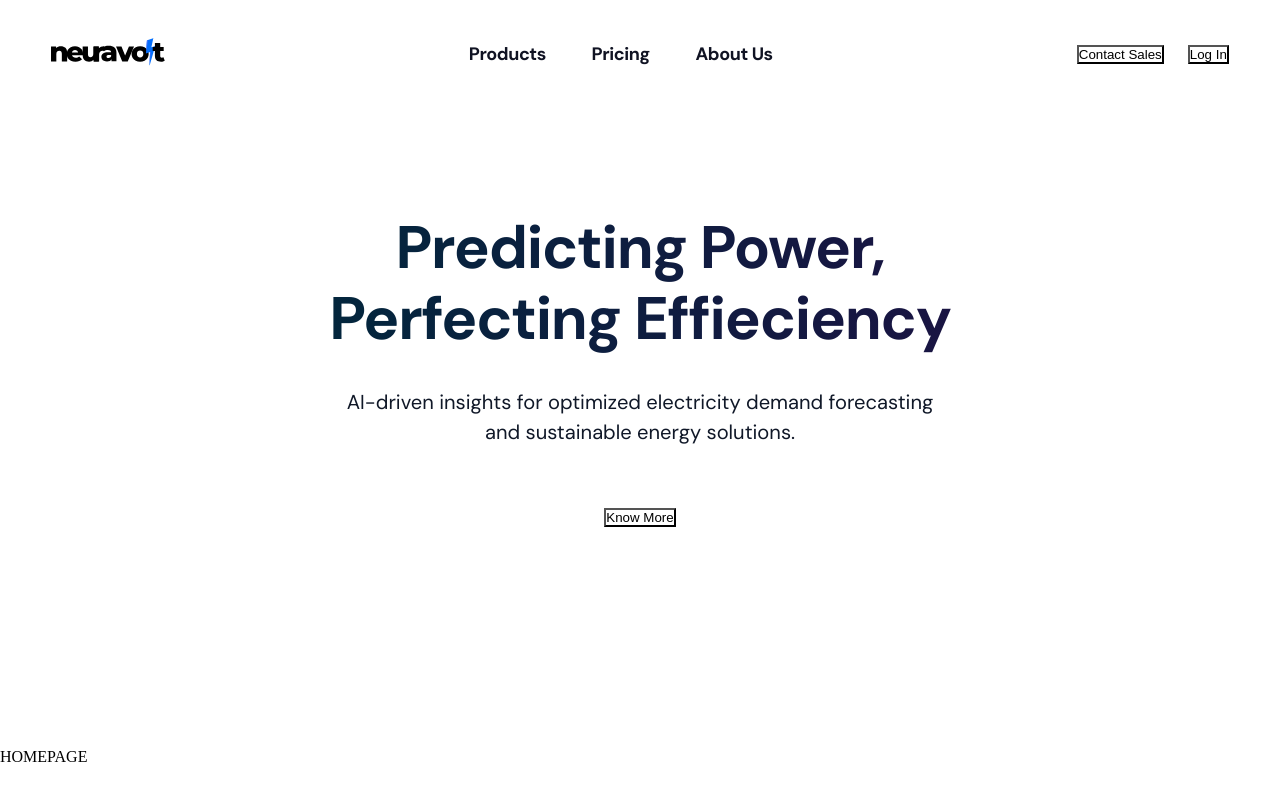
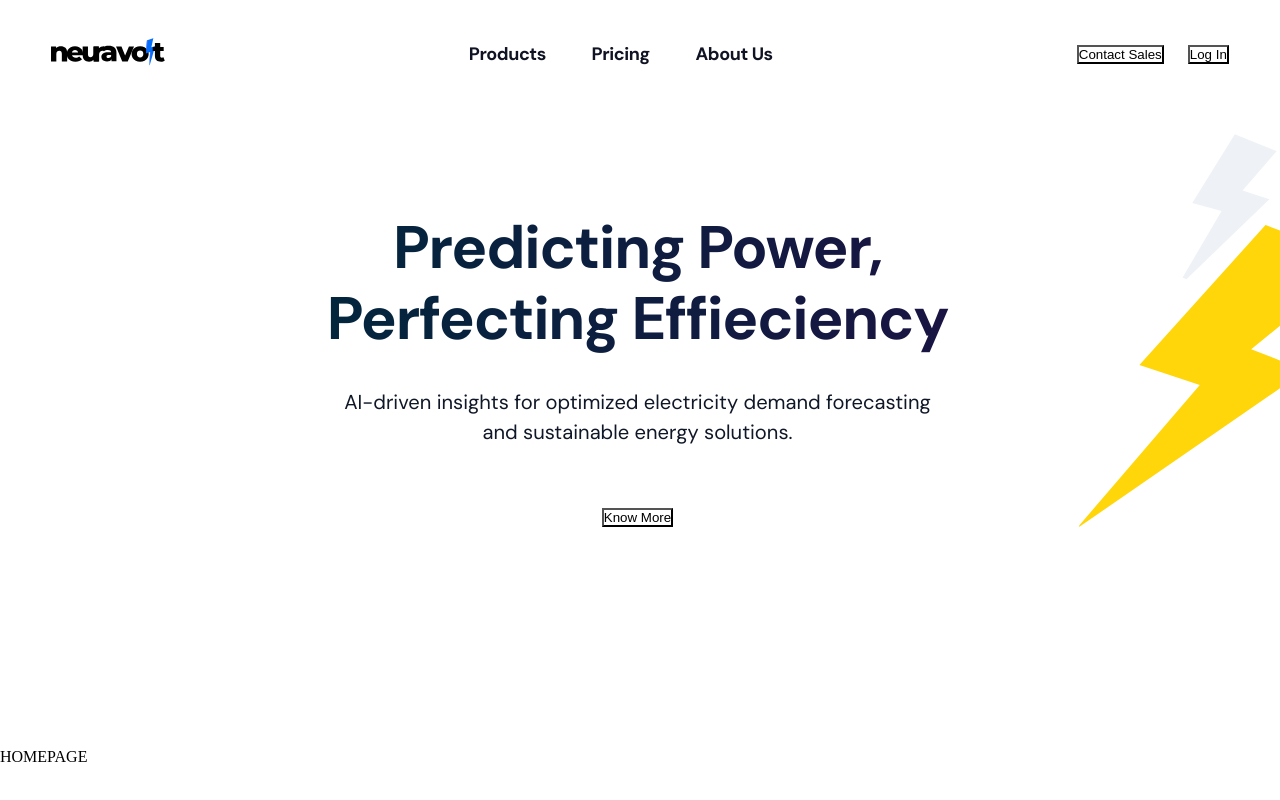
Before and after one commit to Arn-v/NeuraVolt-Frontend, a React (Create React App) app in the folder neuravolt-frontend/: page / in a window 1280 px wide. Built offline with nearby package versions, Linux system fonts and the light colour scheme.

Commit message:
hero-section react+css

```diff
--- a/neuravolt-frontend/src/Components/HeroSection.js
+++ b/neuravolt-frontend/src/Components/HeroSection.js
@@ -1,11 +1,18 @@
-
-
+import gLight from "../assets/gLight.svg" ;
+import yLight from "../assets/yLight.svg" ;
 
 function HeroSection()
 {
 
     return(
+
+
         <div className="hero-section">
+
+
+            <div className="hero-grey-light"><img src={gLight} alt="grey-lighting"></img></div>
+            <div className="hero-yellow-light"><img src={yLight} alt="yellow-lighting"></img></div>
+
 
             <div className="hero-content">
 
@@ -15,12 +22,12 @@ function HeroSection()
 
                 <button className="hero-btn">Know More</button>
 
-
             </div>
 
-            <div></div>
 
-            <div></div>
+
+{/*
+            <div className="hero-yellow-light"><img src={yLight} alt="yellow-lighting"></img></div> */}
 
 
         </div>
--- a/neuravolt-frontend/src/index.css
+++ b/neuravolt-frontend/src/index.css
@@ -31,6 +31,10 @@ body{
     font-family: 'DM Sans',
     /* letter spacing */
 }
+
+body::-webkit-scrollbar {
+    display: none; /* For Chrome, Safari, and other WebKit-based browsers */
+  }
 
 
 
@@ -122,6 +126,7 @@ body{
     gap: 1.8rem;
     /* border:2px solid black ;  */
     margin:6.3rem auto ;
+    padding-right:5px ;
 }
 
 .hero-title{
@@ -158,3 +163,16 @@ body{
     margin-top:2rem ;
     align-self: center ;
 }
+
+.hero-grey-light{
+    position:absolute ;
+    right:-4px ;
+}
+
+.hero-yellow-light img{
+    position:absolute ;
+    transform: scale(0.97);
+    right: -4px ;
+    top:112px ;
+
+}
```
